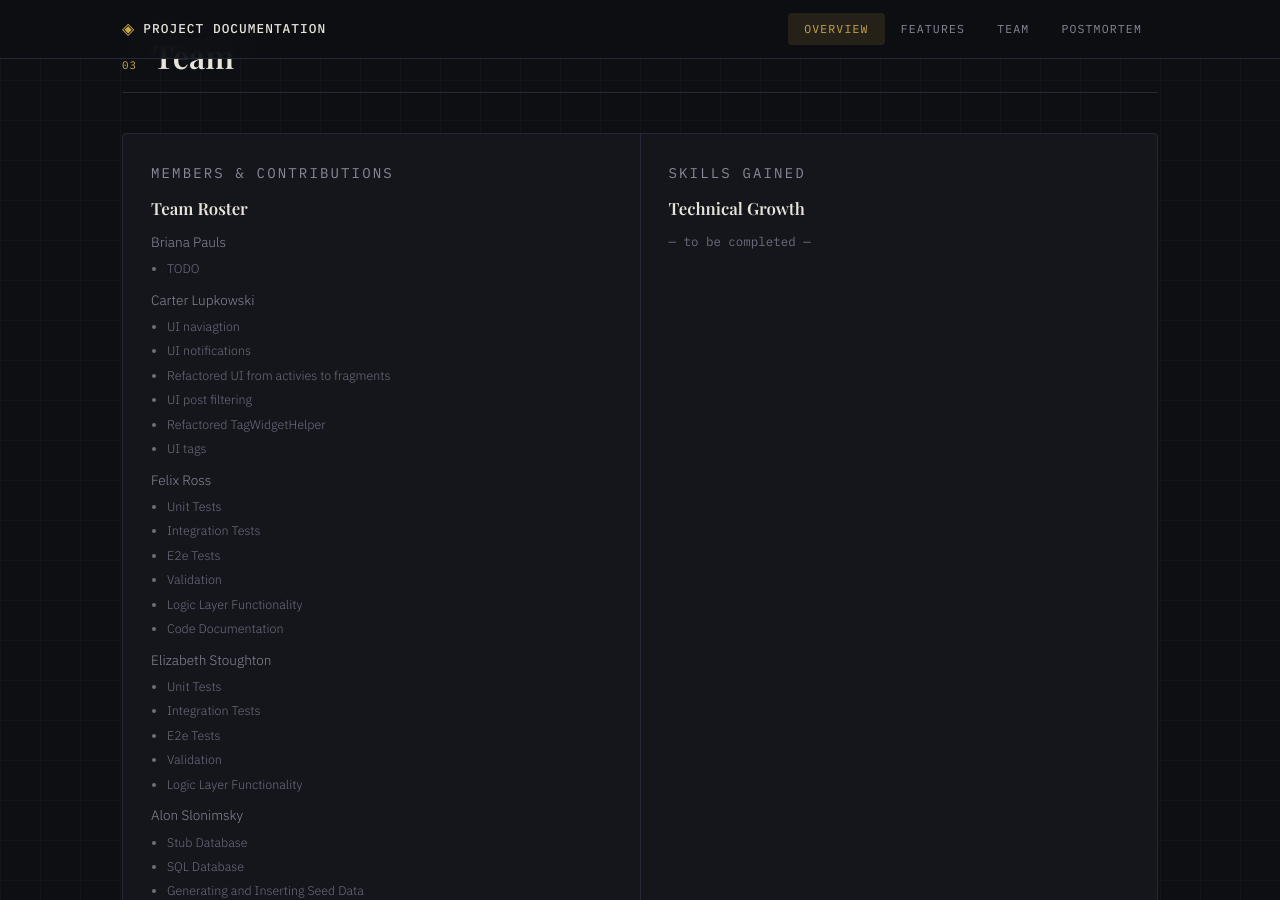
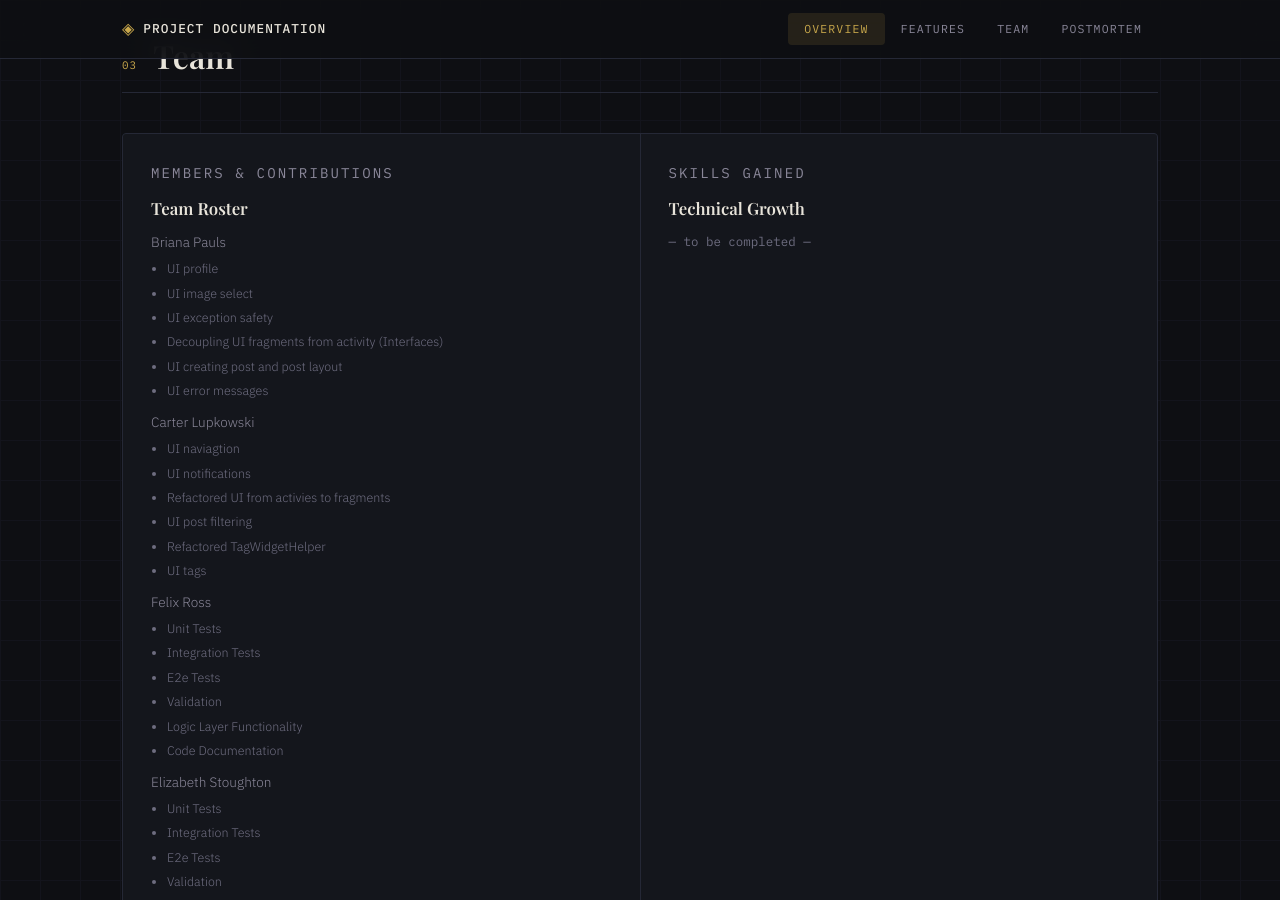
Before and after one commit to AlonSlonimsky/DISKussMe, a Jekyll site: the page built from index.html, in a window 1280 px wide and 900 px high, scrolled down 2042 px. Built offline with Jekyll 4.4.1, drawn with Linux system fonts in a browser that asks for light colours.

Commit message:
added bri's contributions

```diff
--- a/index.html
+++ b/index.html
@@ -120,7 +120,12 @@ of 20 or more new posts per week sustained over that same period.</p>
           <div>
             <div style="font-size:0.85rem; color:var(--text-secondary); margin-bottom:0.25rem;">Briana Pauls</div>
             <ul style="margin:0 0 0 1rem; padding:0; display:flex; flex-direction:column; gap:0.2rem;">
-              <li style="font-size:0.78rem; color:var(--text-muted);">TODO</li>
+              <li style="font-size:0.78rem; color:var(--text-muted);">UI profile </li>
+              <li style="font-size:0.78rem; color:var(--text-muted);">UI image select</li>
+              <li style="font-size:0.78rem; color:var(--text-muted);">UI exception safety</li>
+              <li style="font-size:0.78rem; color:var(--text-muted);">Decoupling UI fragments from activity (Interfaces)</li>
+              <li style="font-size:0.78rem; color:var(--text-muted);">UI creating post and post layout</li>
+              <li style="font-size:0.78rem; color:var(--text-muted);">UI error messages</li>
             </ul>
           </div>
           <div>
```
